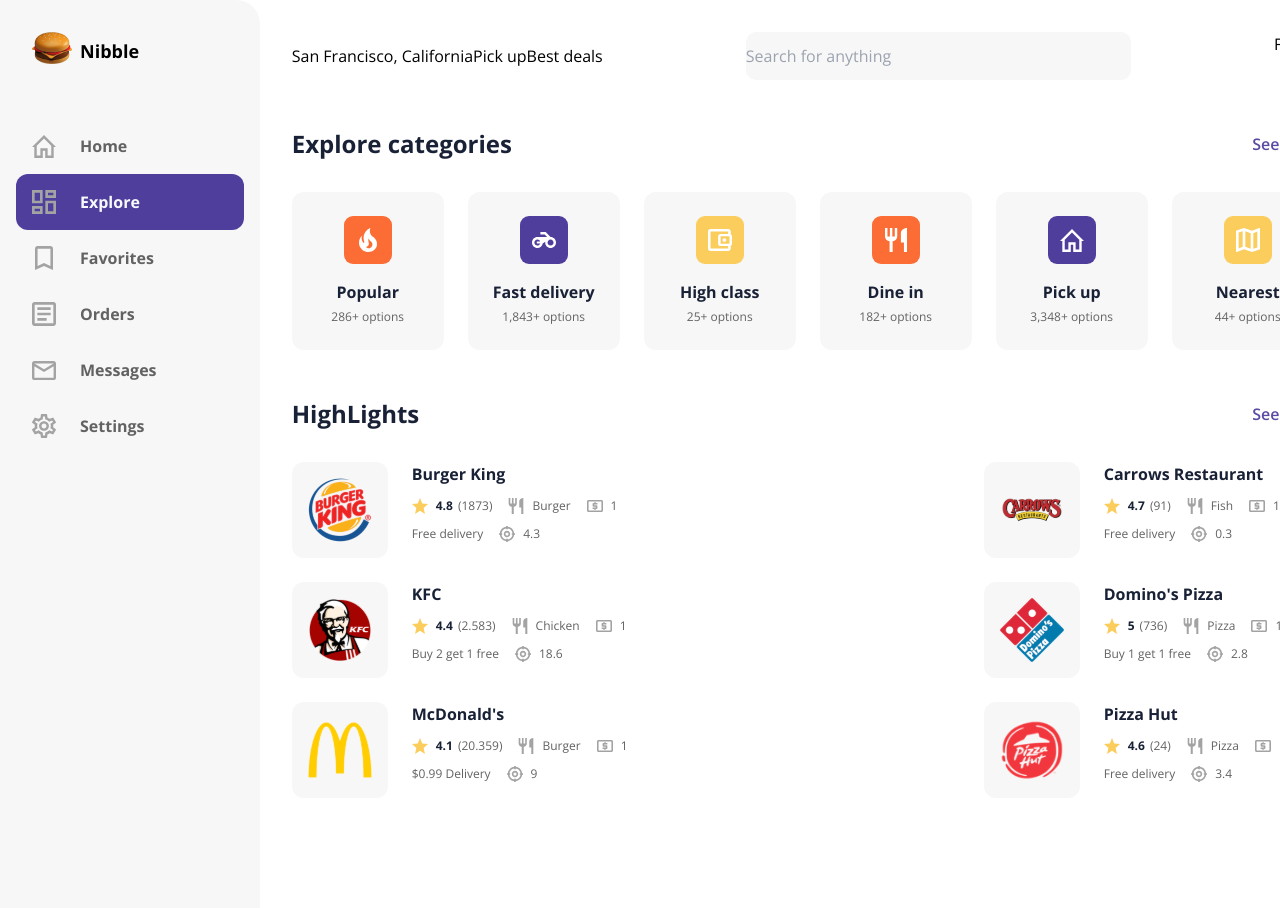
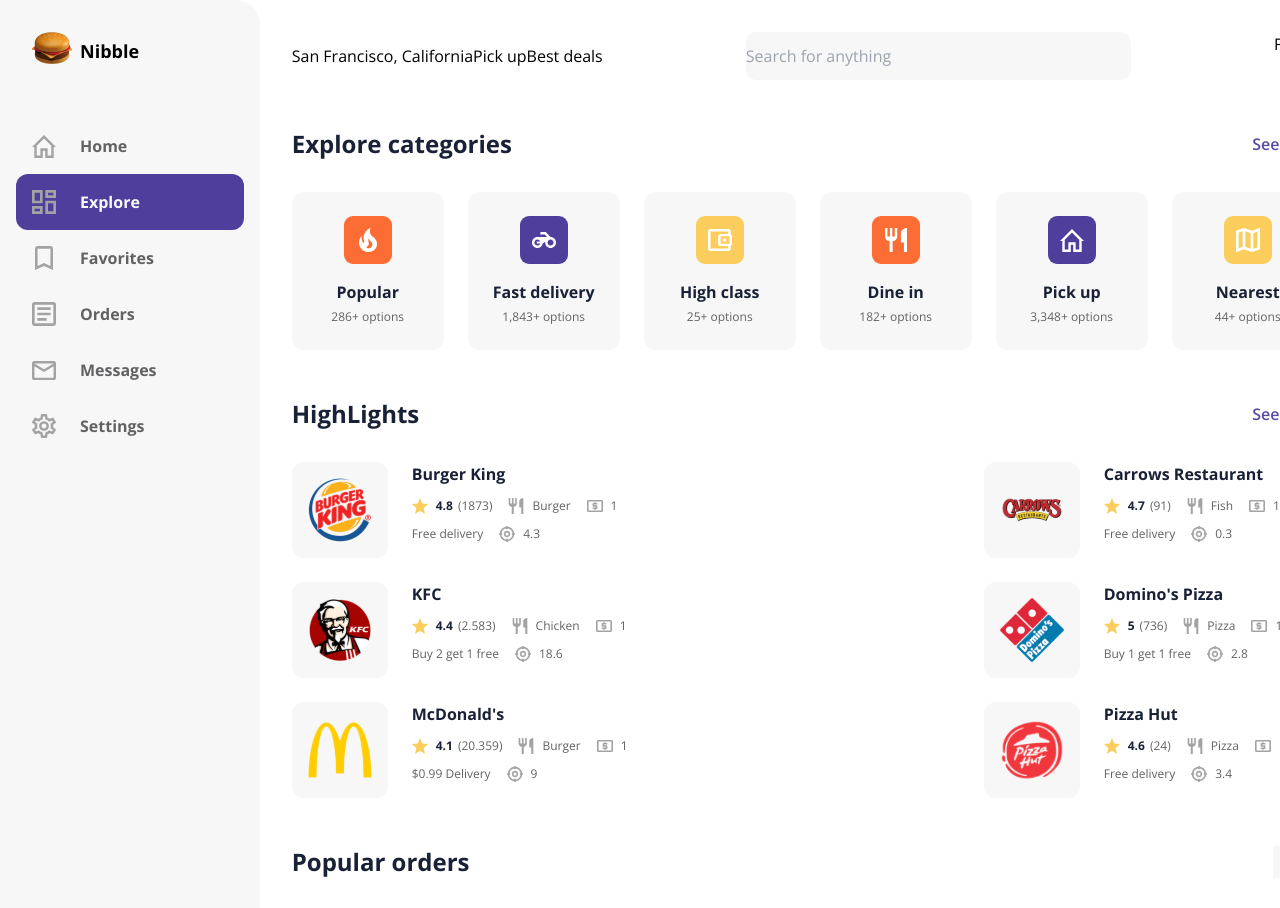
Before and after one commit to quintinoandre/front-expert-delivery-spa, a Next.js app: page / in a window 1280 px wide. Shown: the top 908 px of the page. Built offline with nearby package versions, Linux system fonts and the light colour scheme.

Commit message:
feat: adicionado importação do componente de pratos

```diff
--- a/components/category/index.tsx
+++ b/components/category/index.tsx
@@ -4,14 +4,14 @@
 import { IconBase } from '../icon';
 import Styles from './styles.module.css';
 
-type Props = {
+type CategoryProps = {
 	name: string;
 	legend: string;
 	iconName: string;
 	backgroundSection: string;
 };
 
-function Category({ ...props }: Props) {
+function Category({ ...props }: CategoryProps) {
 	return (
 		<Link href="/category">
 			<a className={Styles.card}>
--- a/components/highlights-item/index.tsx
+++ b/components/highlights-item/index.tsx
@@ -9,7 +9,7 @@
 } from '../icon-family';
 import Styles from './styles.module.css';
 
-type Props = {
+type HighlightsItemProps = {
 	name: string;
 	rate: number;
 	comments: number;
@@ -20,7 +20,7 @@
 	brandUrl: string;
 };
 
-function HighlightsItem({ ...props }: Props) {
+function HighlightsItem({ ...props }: HighlightsItemProps) {
 	return (
 		<div className={Styles.restaurant}>
 			<div className={Styles.brand}>
--- a/components/page-head/index.tsx
+++ b/components/page-head/index.tsx
@@ -1,13 +1,13 @@
 import Head from 'next/head';
 import React from 'react';
 
-type Props = {
+type PageHeadProps = {
 	title: string;
 	description: string;
 	keywords?: string;
 };
 
-function PageHead({ ...props }: Props) {
+function PageHead({ ...props }: PageHeadProps) {
 	return (
 		<Head>
 			<title>{props.title} - DeliveryApp FrontExpert</title>
--- a/pages/index.tsx
+++ b/pages/index.tsx
@@ -2,7 +2,13 @@
 import Head from 'next/head';
 import React from 'react';
 
-import { Categories, Highlights, Navbar, Sidebar } from '../components';
+import {
+	Categories,
+	Highlights,
+	Navbar,
+	Sidebar,
+	FoodsList,
+} from '../components';
 
 const Home: NextPage = () => {
 	return (
@@ -18,6 +24,7 @@
 					<Navbar />
 					<Categories />
 					<Highlights />
+					<FoodsList />
 				</div>
 			</div>
 		</>
```
